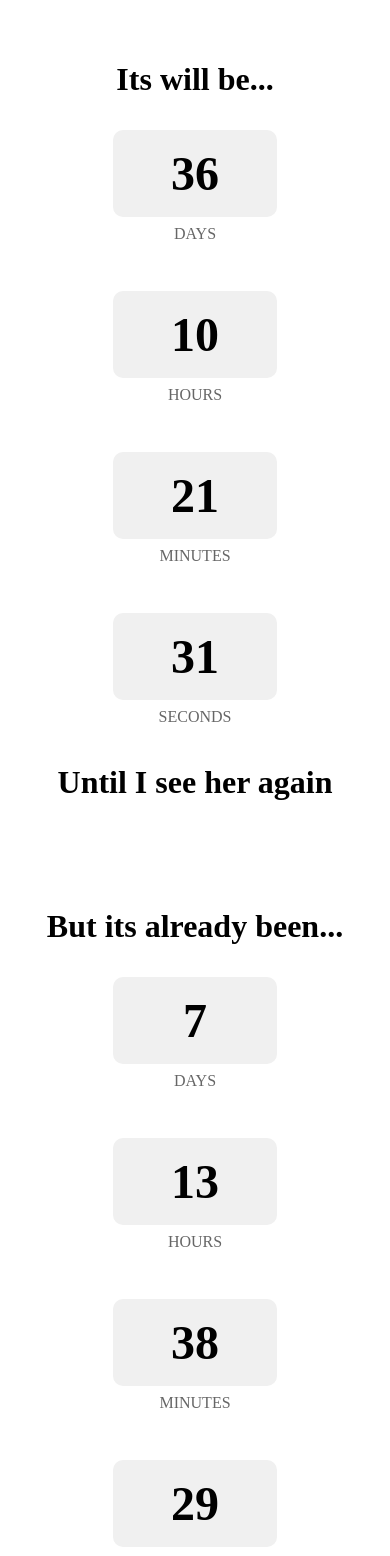
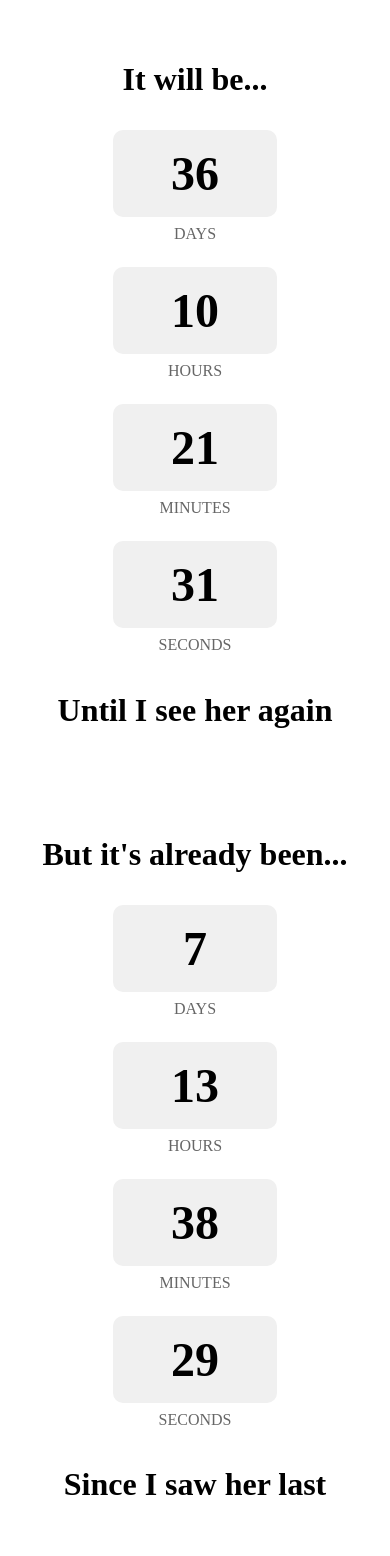
Before and after one commit to StrawberryMilsc/ani-web, a Vue app: page / in a window 390 px wide. Shown: the top 1556 px of the page. Built offline with nearby package versions, Linux system fonts and the light colour scheme.

Commit message:
mobile-fixes

```diff
--- a/src/components/melon-count.vue
+++ b/src/components/melon-count.vue
@@ -1,6 +1,6 @@
 <template>
   <div class="countdown-container">
-    <h1>Its will be...</h1>
+    <h1>It will be...</h1>
     <div class="countdown">
       <div class="time-block">
         <span class="number">{{ days }}</span>
@@ -23,7 +23,7 @@
   </div>
 
   <div class="countdown-container">
-    <h1>But its already been...</h1>
+    <h1>But it's already been...</h1>
     <div class="countdown">
       <div class="time-block">
         <span class="number">{{ sofarDays }}</span>
@@ -108,7 +108,7 @@ onUnmounted(() => {
 .countdown {
   display: flex;
   justify-content: center;
-  gap: 2rem;
+  gap: 0.5rem;
   margin-top: 2rem;
   flex-wrap: wrap;
 }
@@ -117,8 +117,9 @@ onUnmounted(() => {
   display: flex;
   flex-direction: column;
   align-items: center;
-  flex: 1 1 100px;
+  flex: 0.15 1 100px;
   min-width: 80px;
+  margin-bottom: 0.5rem;
 }
 
 .number {
```
